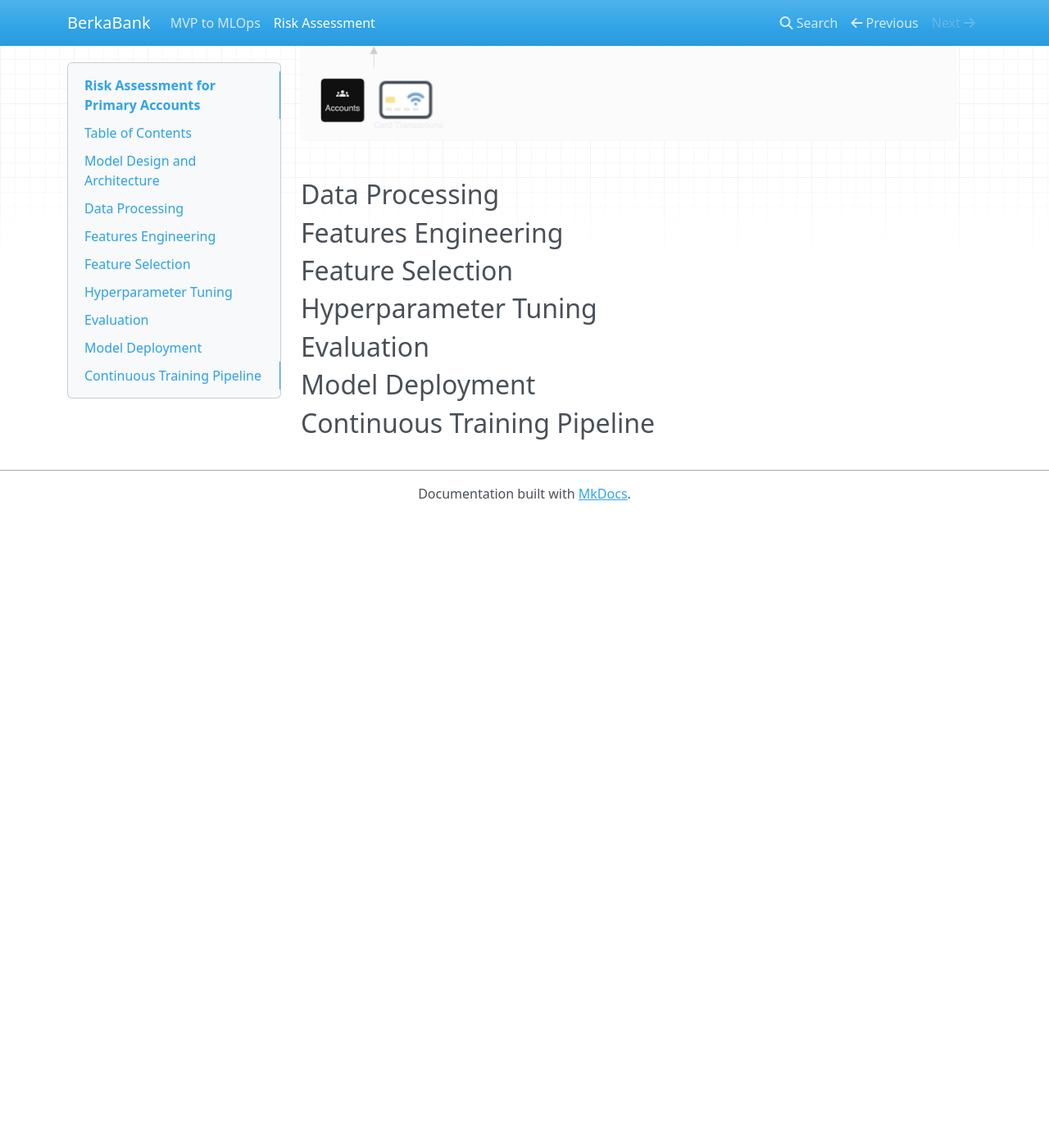
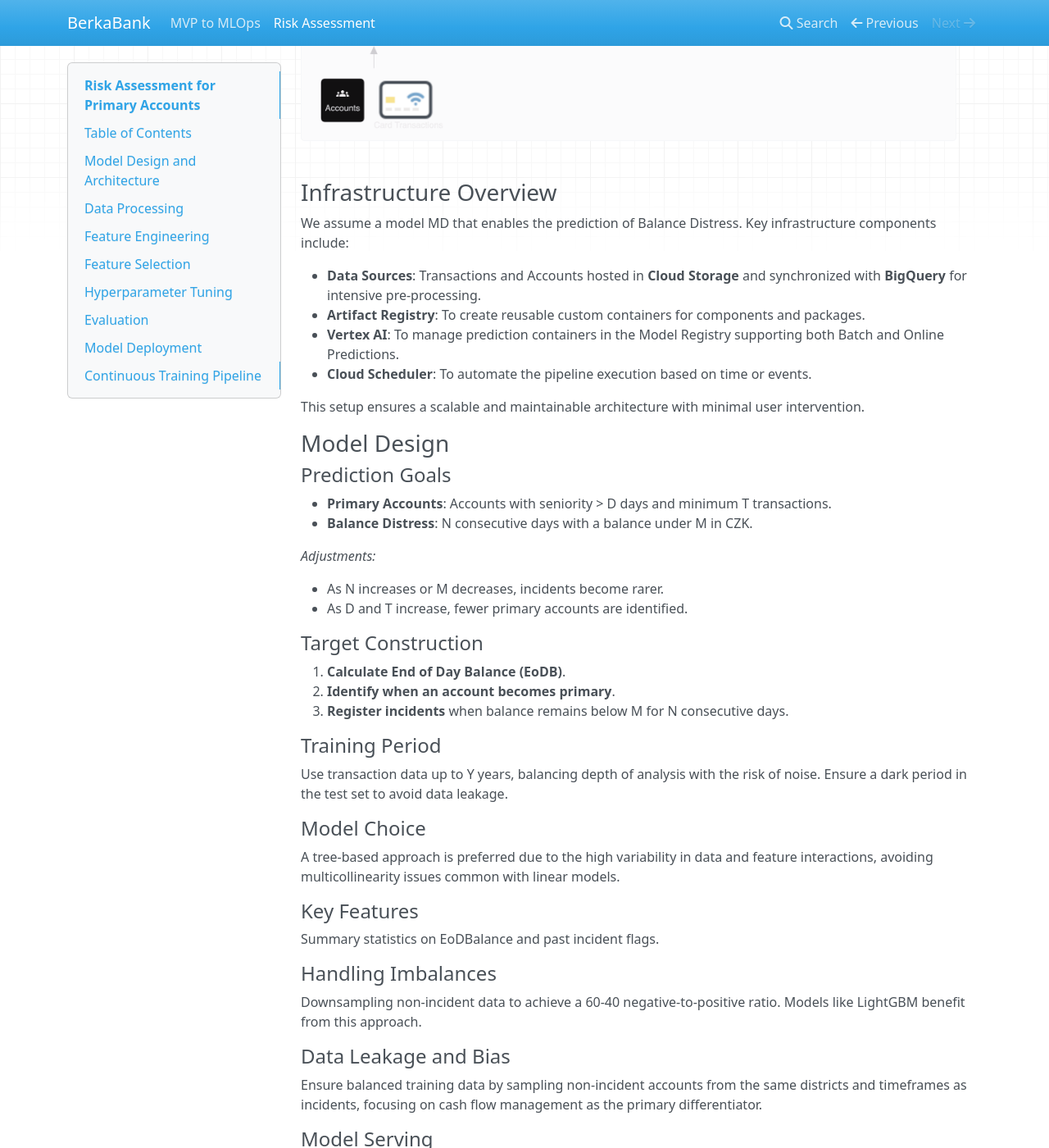
Before and after one commit to DataDavidProjects/berkabank, an MkDocs documentation site: the page built from documentation/docs/risk/index.md, in a window 1280 px wide and 1400 px high, scrolled down 953 px. Shown: the whole window at 82% size. Built offline with MkDocs 1.6.1, drawn with Linux system fonts in a browser that asks for light colours; nearby versions of some CDN libraries; before the commit the page ends 1583 px from its top, so only the background shows below that; some of the changed text lies outside the part shown.

Commit message:
chore: Update Docs

```diff
--- a/documentation/docs/risk/index.md
+++ b/documentation/docs/risk/index.md
@@ -1,21 +1,21 @@
 # Risk Assessment for Primary Accounts
 
-BerkaBank asked us to build a stress test for the primary accounts. The request is to evaluate, based on transaction data, the accounts with a probability of a future Balance Distress.
+BerkaBank has tasked us with developing a stress test for primary accounts. The goal is to evaluate accounts with a high probability of future Balance Distress based on transaction data.
 
-Starting from this generic business task we will use the CRISPDM and come up with the following solution:
+Using the CRISP-DM methodology, we will develop a solution encompassing:
 
-_A Continuous Training Pipeline that ranks accounts based on a conditional probability to stay for D consecutive days with a balance under a certain amount X._
+- _A Continuous Training Pipeline that ranks accounts based on the conditional probability of remaining below a certain balance amount M for N consecutive days._
 
 ## Table of Contents
 
 1. [Model Design and Architecture](#model-design-and-architecture)
 2. [Data Processing](#data-processing)
-3. [Features Engineering](#features-engineering)
+3. [Feature Engineering](#feature-engineering)
 4. [Feature Selection](#feature-selection)
 5. [Hyperparameter Tuning](#hyperparameter-tuning)
 6. [Evaluation](#evaluation)
 7. [Model Deployment](#model-deployment)
-8. [Continuous Training](#continuous-training-pipeline)
+8. [Continuous Training Pipeline](#continuous-training-pipeline)
 
 ## Model Design and Architecture
 
@@ -23,30 +23,114 @@ _A Continuous Training Pipeline that ranks accounts based on a conditional proba
   <img src="../public/Case2.png" width="800">
 </p>
 
+### Infrastructure Overview
+
+We assume a model MD that enables the prediction of Balance Distress. Key infrastructure components include:
+
+- **Data Sources**: Transactions and Accounts hosted in **Cloud Storage** and synchronized with **BigQuery** for intensive pre-processing.
+- **Artifact Registry**: To create reusable custom containers for components and packages.
+- **Vertex AI**: To manage prediction containers in the Model Registry supporting both Batch and Online Predictions.
+- **Cloud Scheduler**: To automate the pipeline execution based on time or events.
+
+This setup ensures a scalable and maintainable architecture with minimal user intervention.
+
+### Model Design
+
+#### Prediction Goals
+
+- **Primary Accounts**: Accounts with seniority > D days and minimum T transactions.
+- **Balance Distress**: N consecutive days with a balance under M in CZK.
+
+_Adjustments:_
+
+- As N increases or M decreases, incidents become rarer.
+- As D and T increase, fewer primary accounts are identified.
+
+#### Target Construction
+
+1. **Calculate End of Day Balance (EoDB)**.
+2. **Identify when an account becomes primary**.
+3. **Register incidents** when balance remains below M for N consecutive days.
+
+#### Training Period
+
+Use transaction data up to Y years, balancing depth of analysis with the risk of noise. Ensure a dark period in the test set to avoid data leakage.
+
+#### Model Choice
+
+A tree-based approach is preferred due to the high variability in data and feature interactions, avoiding multicollinearity issues common with linear models.
+
+#### Key Features
+
+Summary statistics on EoDBalance and past incident flags.
+
+#### Handling Imbalances
+
+Downsampling non-incident data to achieve a 60-40 negative-to-positive ratio. Models like LightGBM benefit from this approach.
+
+#### Data Leakage and Bias
+
+Ensure balanced training data by sampling non-incident accounts from the same districts and timeframes as incidents, focusing on cash flow management as the primary differentiator.
+
+#### Model Serving
+
+Scheduled batch predictions are the best approach for internal stress testing.
+
 ## Data Processing
 
-<!-- Content goes here -->
+1. **Compute EOD Balance**, imputing days without transactions as 0.
+2. **Pair transactions** of accounts with and without incidents.
+3. **Down-sample non-incident accounts** as described above.
 
-## Features Engineering
+**Output**: Fair EOD Balance dataset.
 
-<!-- Content goes here -->
+## Feature Engineering
+
+**Primary features**:
+
+- Sum, Avg, Count of Fair EOD Balance over periods from 3 to 30 days.
+
+**Derived features**:
+
+- Ratio of primary features (enforced with non-zero values).
 
 ## Feature Selection
 
-<!-- Content goes here -->
+Utilize backward feature selection with Shapley Values for model-agnostic feature selection.
+
+More info: [ShapRFECV - Recursive Feature Elimination using SHAP importance](https://ing-bank.github.io/probatus/tutorials/nb_shap_feature_elimination.html)
 
 ## Hyperparameter Tuning
 
-<!-- Content goes here -->
+**Random Forest**:
+
+- n_estimators: Number of trees in the forest.
+- max_dept: Maximum depth of each tree.
+- min_samples_split: Minimum number of samples required to split an internal node.
+- min_samples_leaf: Minimum number of samples required to be at a leaf node.
+- max_features: Number of features to consider when looking for the best split.
+
+**LightGBM**:
+
+- num_leaves: Main parameter to control the complexity of the tree model.
+- min_data_in_leaf: Important parameter to prevent over-fitting in a leaf-wise tree.
+- max_depth: Controls the maximum tree depth, used to deal with over-fitting when #data is small.
+- learning_rate: Shrinks the feature weights to make the boosting process more conservative.
+- n_estimators: Number of boosting iterations, equivalent to the number of trees.
 
 ## Evaluation
 
-<!-- Content goes here -->
+**AUC** as most important metric to evaluate model fit.
+
+Further analysis for an optimal cut-off will be implemented based on validation data.
 
 ## Model Deployment
 
-<!-- Content goes here -->
+Model will be pushed to Model Registry if performance goal is reached.
 
 ## Continuous Training Pipeline
 
-<!-- Content goes here -->
+1. **Establish a performance benchmark** and train the initial model.
+2. **Periodic model retraining** to adapt to natural data shifts.
+3. **Monthly preprocessing** with target data sent to the batch bucket in cloud storage.
+4. **Store results in a Data Warehouse.**
```
Also changed, not shown: 1 other file.
